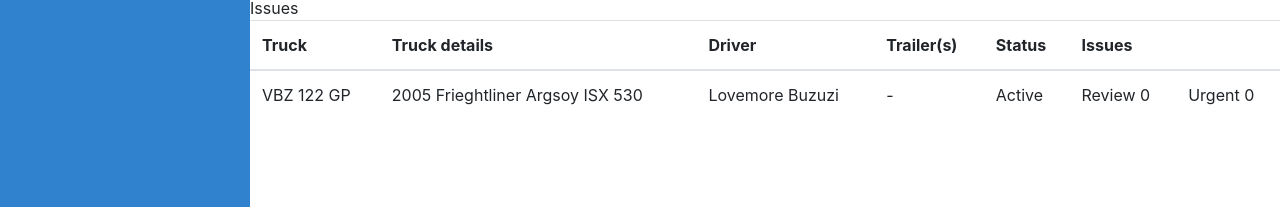
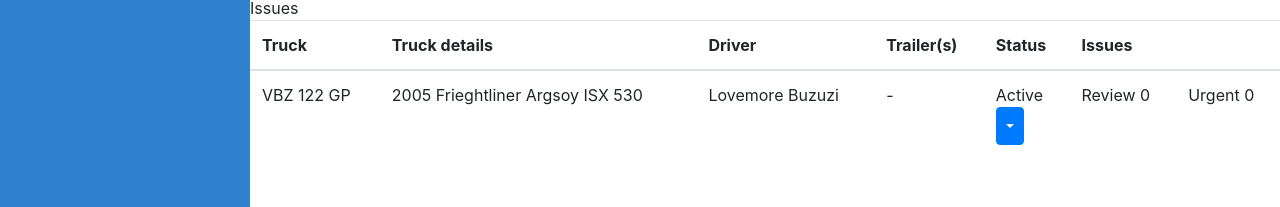
Before and after one commit to AmoDinho/tripplo-dashboard, a React (Create React App) app: page / in a window 1280 px wide. Shown: the part 572-779 px from the top of the page. Built offline with nearby package versions, Linux system fonts and the light colour scheme.

Commit message:
Added dropdown from Bootstrap. Needs urgent attention

```diff
--- a/src/components/dropdowns/StatusDropdown.js
+++ b/src/components/dropdowns/StatusDropdown.js
@@ -4,11 +4,16 @@ import Dropdown from 'react-bootstrap/Dropdown'
 
 const StatusDropdown = () => {
     return (
-        <Dropdown as={ButtonGroup}>
+        <Dropdown >
             <div>Active</div>
+            <Dropdown.Toggle split />
+            <Dropdown.Menu>
+                <Dropdown.Item>Active</Dropdown.Item>
+                <Dropdown.Item>Inactive</Dropdown.Item>
+                <Dropdown.Item>Pending</Dropdown.Item>
+            </Dropdown.Menu>
 
-
-        </Dropdown>
+        </Dropdown >
     )
 }
 
--- a/src/components/table/AssetTable.js
+++ b/src/components/table/AssetTable.js
@@ -1,5 +1,6 @@
 import React from 'react'
 import Table from 'react-bootstrap/Table'
+import StatusDropdown from '../dropdowns/StatusDropdown'
 import 'bootstrap/dist/css/bootstrap.min.css'
 const AssetTable = () => {
     return (
@@ -25,7 +26,7 @@ const AssetTable = () => {
                         <td> 2005 Frieghtliner Argsoy ISX 530</td>
                         <td> Lovemore Buzuzi</td>
                         <td> - </td>
-                        <td> Active</td>
+                        <td> <StatusDropdown /></td>
                         <td> Review 0</td>
                         <td> Urgent 0</td>
                     </tr>
```
